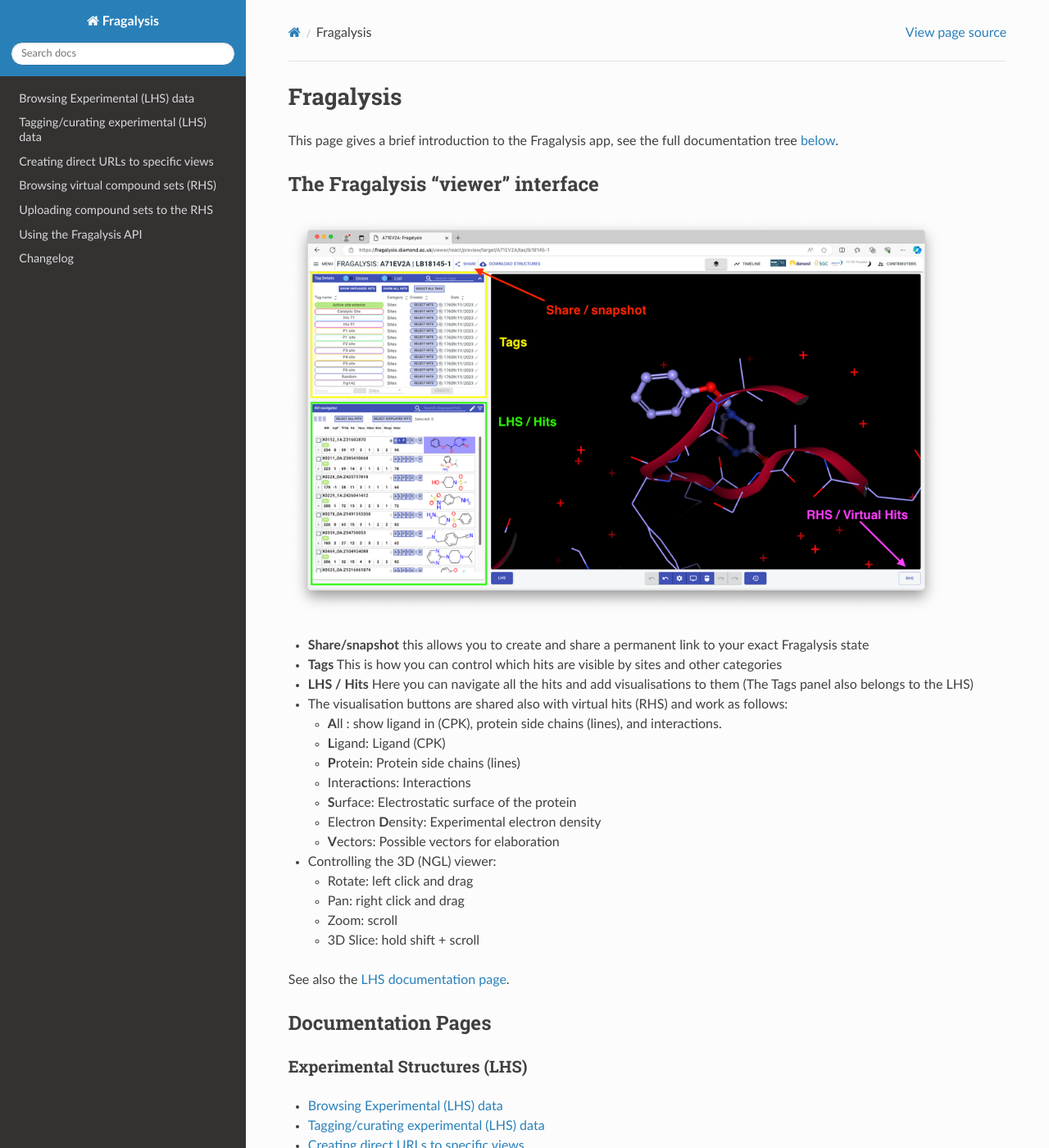
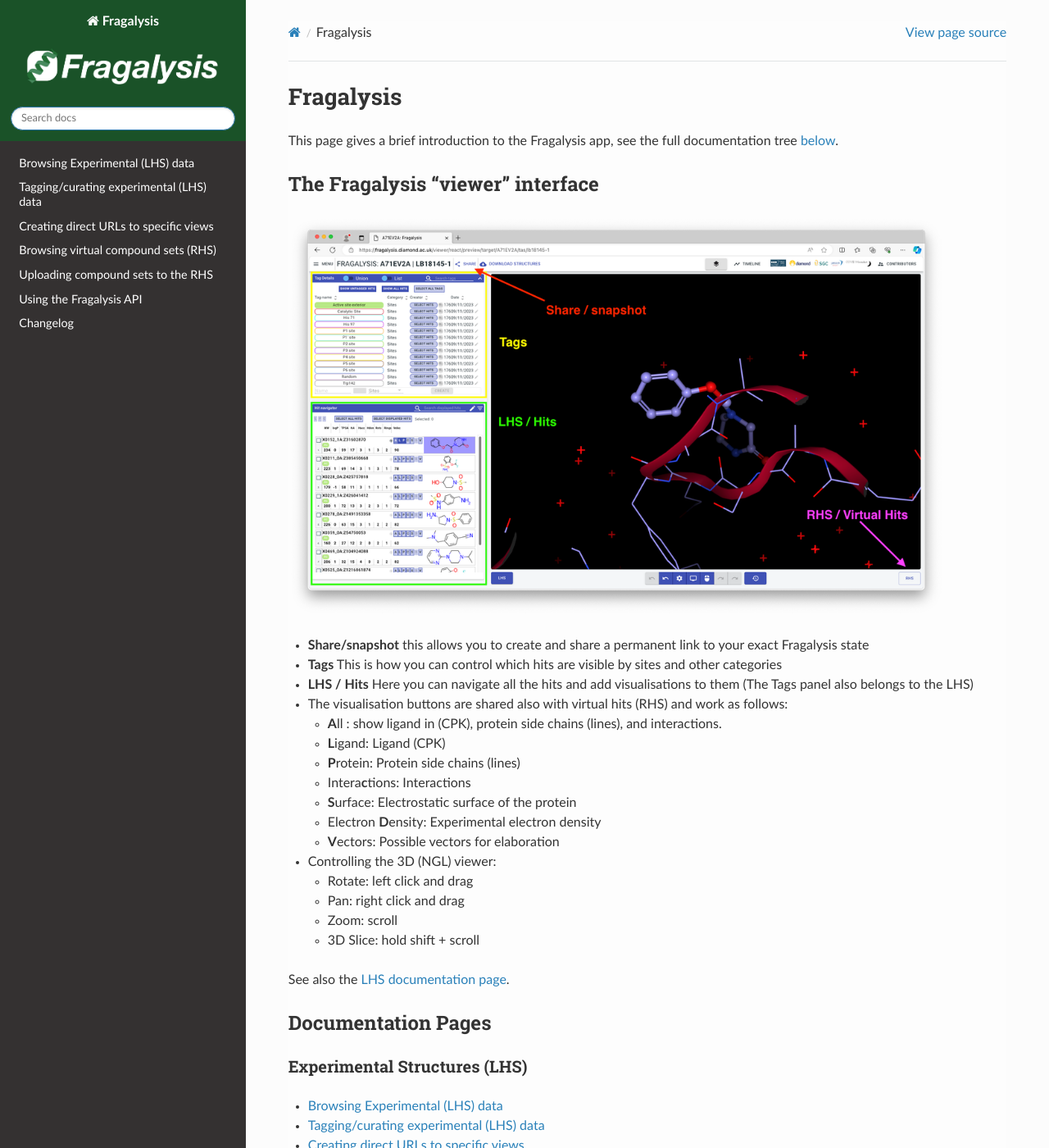
Before and after one commit to xchem/fragalysis, a Sphinx documentation site: the page built from docs/source/index.md, in a window 1280 px wide and 1400 px high. Shown: the whole window at 82% size. Built offline with Sphinx 7.4.7 and the Read the Docs theme 3.1.0, drawn with Linux system fonts in a browser that asks for light colours; formulas are drawn with MathJax 3.

Commit message:
new logo & theming

```diff
--- a/docs/source/_static/css/custom.css
+++ b/docs/source/_static/css/custom.css
@@ -36,3 +36,25 @@
 .wy-nav-content {
     max-width: none;
 }
+
+/* Change sidebar background color */
+.wy-side-nav-search {
+    /*background-color: #003366;*/
+    background-color: #1a5228;
+}
+
+/* Change text color of the sidebar links */
+.wy-menu-vertical a {
+    color: #ffffff;
+}
+
+/* Change link hover */
+.wy-menu-vertical a:hover {
+    color: #3bba4c;
+}
+
+/* Change content background */
+.rst-content {
+    background-color: #fdfdfd;
+    color: #333;
+}
--- a/docs/source/conf.py
+++ b/docs/source/conf.py
@@ -54,6 +54,9 @@
 html_theme = 'sphinx_rtd_theme'
 html_css_files = ["css/custom.css"]
 
+html_logo = "_static/media/Fragalysis_Wordmark Light.png"
+html_favicon = "_static/media/Fragalysis_Icon Dark Cropped.png"
+
 # Add any paths that contain custom static files (such as style sheets) here,
 # relative to this directory. They are copied after the builtin static files,
 # so a file named "default.css" will overwrite the builtin "default.css".
```
Also changed, not shown: docs/source/_static/media/Fragalysis_Icon Dark Cropped.png (added), docs/source/_static/media/Fragalysis_Icon Dark.png (added), docs/source/_static/media/Fragalysis_Icon Light.png (added), docs/source/_static/media/Fragalysis_Wordmark Dark.png (added), docs/source/_static/media/Fragalysis_Wordmark Light.png (added).
